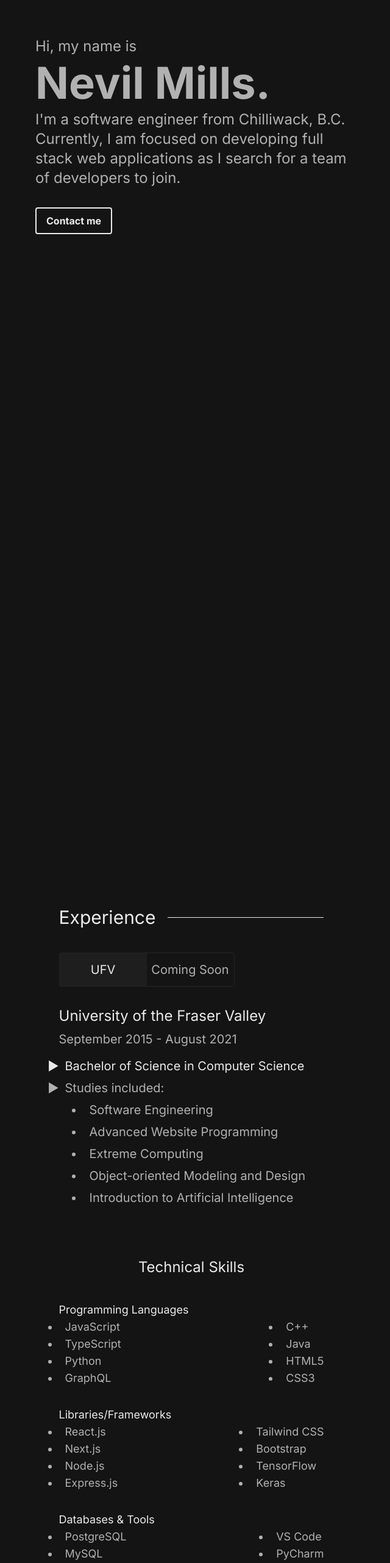
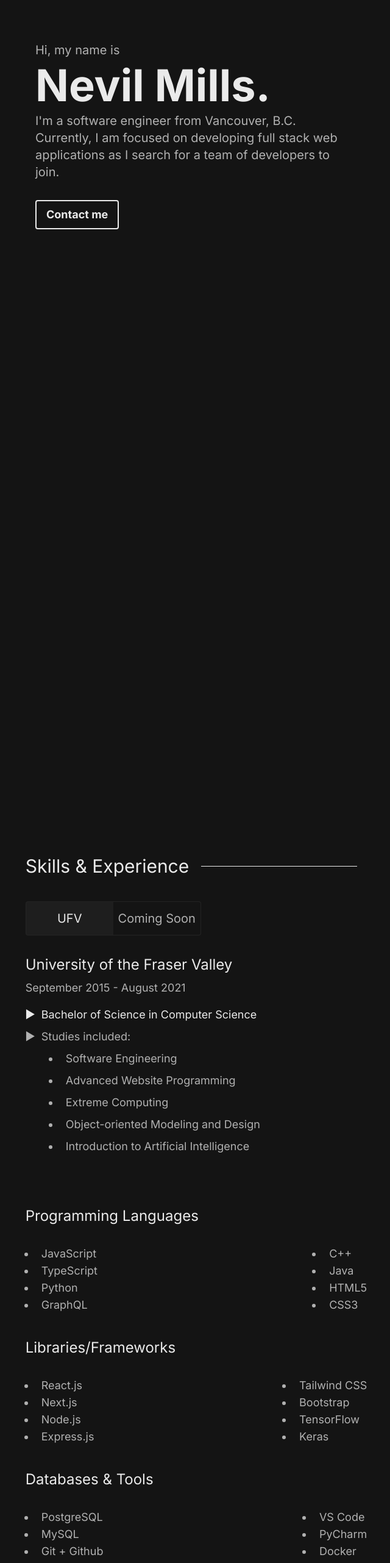
Before and after one commit to nevilmills/portfolio, a Next.js app: page / in a window 1280 px wide. Shown: the part 234-2797 px from the top of the page at 61% size, without its empty margins (326-966 px from the left). Built offline with nearby package versions, Linux system fonts and the light colour scheme.

Commit message:
Update: styling and font sizes

```diff
--- a/components/Education.tsx
+++ b/components/Education.tsx
@@ -2,14 +2,14 @@ import React from "react";
 
 export const Education: React.FC<{}> = ({}) => {
   return (
-    <div className="mt-8 primaryText text-xl">
+    <div className="mt-8 primaryText">
       <h4 className="text-2xl subheading">University of the Fraser Valley</h4>
       <p className="mt-2">September 2015 - August 2021</p>
-      <ul className="arrow-list list-disc space-y-2 mt-4">
+      <ul className="arrow-list list-disc space-y-2 mt-4 ml-4">
         <li className="subheading">Bachelor of Science in Computer Science</li>
         <li>Studies included:</li>
       </ul>
-      <ul className="list-disc ml-10 mt-2 space-y-2">
+      <ul className="list-disc ml-14 mt-2 space-y-2">
         <li>Software Engineering</li>
         <li>Advanced Website Programming</li>
         <li>Extreme Computing</li>
--- a/components/TechnicalSkills.tsx
+++ b/components/TechnicalSkills.tsx
@@ -20,11 +20,11 @@ export const TechnicalSkills: React.FC<TechnicalSkillsProps> = ({}) => {
 
   return (
     <div>
-      <h3 className="subheading text-2xl mb-2 text-center">Technical Skills</h3>
-      <div className="skills-list space-y-8 mt-10">
+      {/* <h3 className="subheading text-2xl mb-2 text-center">Technical Skills</h3> */}
+      <div className="skills-list space-y-10 mt-10">
         <div className="skills-list-item">
           <h4 className="skills-list-heading">Programming Languages</h4>
-          <div className="flex justify-between w-full">
+          <div className="flex justify-between w-full ml-4">
             <ul className="list-disc">
               <li>JavaScript</li>
               <li>TypeScript</li>
@@ -41,7 +41,7 @@ export const TechnicalSkills: React.FC<TechnicalSkillsProps> = ({}) => {
         </div>
         <div className="skills-list-item">
           <h4 className="skills-list-heading">Libraries/Frameworks</h4>
-          <div className="flex justify-between w-full">
+          <div className="flex justify-between w-full ml-4">
             <ul className="list-disc">
               <li>React.js</li>
               <li>Next.js</li>
@@ -58,7 +58,7 @@ export const TechnicalSkills: React.FC<TechnicalSkillsProps> = ({}) => {
         </div>
         <div className="skills-list-item">
           <h4 className="skills-list-heading">Databases & Tools</h4>
-          <div className="flex justify-between w-full">
+          <div className="flex justify-between w-full ml-4">
             <ul className="list-disc">
               <li>PostgreSQL</li>
               <li>MySQL</li>
--- a/components/sections/About.tsx
+++ b/components/sections/About.tsx
@@ -17,7 +17,7 @@ export const About: React.FC<AboutProps> = ({}) => {
       <div data-aos="fade-up">
         <SectionHeader text="About Me" />
         <div className="flex mt-10">
-          <div className="max-w-xl space-y-4 primaryText antialiased text-xl">
+          <div className="max-w-xl space-y-4 primaryText antialiased text-lg">
             <p>
               Hello! My name is Nevil and I enjoy building web applications. I'm
               a recent graduate from the University of the Fraser Valley
--- a/components/sections/Contact.tsx
+++ b/components/sections/Contact.tsx
@@ -13,15 +13,15 @@ export const Contact: React.FC<ContactProps> = ({}) => {
   return (
     <section id="contact">
       <div
-        className="flex flex-col items-center py-28 space-y-10 primaryText text-xl"
+        className="flex flex-col items-center py-28 primaryText text-lg"
         data-aos="fade-up"
       >
-        <h3 className="subheading text-4xl mb-2 text-center">Get In Touch</h3>
-        <p className="max-w-md text-center">
-          Feel free to send me an email about new opportunities, feedback on my
-          portfolio, or even just to say hi!
+        <h3 className="subheading text-4xl text-center mb-5">Get In Touch</h3>
+        <p className="max-w-md text-center mb-8">
+          If you are looking to connect, my inbox is always open. Feel free to
+          email me about new opportunities, feedback on my portfolio, or just to
+          say hi!
         </p>
-        <p>I'm always open to connecting with like-minded people.</p>
         <button className="btn btn-darkliver">Reach Out</button>
       </div>
     </section>
--- a/components/sections/Experience.tsx
+++ b/components/sections/Experience.tsx
@@ -14,15 +14,15 @@ export const Experience: React.FC<ExperienceProps> = ({}) => {
   return (
     <section id="experience" className="flex flex-col items-center py-28">
       <div>
-        <SectionHeader text="Experience" />
+        <SectionHeader text="Skills & Experience" />
         <div className="mt-10">
           <div className="min-w-[380px] min-h-[420px]">
             <TabContainer tabs={tabs} active={active} setActive={setActive} />
             {active === tabs[0] ? (
               <Education />
             ) : (
-              <div className="mt-8 primaryText text-xl">
-                <span className="block mb-4">
+              <div className="mt-8 primaryText text-xl text-center">
+                <span className="block pt-4 mb-4">
                   Currently seeking a full-time opportunity.
                 </span>
                 <a className="highlightedText" href="/#projects">
--- a/components/sections/Introduction.tsx
+++ b/components/sections/Introduction.tsx
@@ -10,18 +10,18 @@ export const Introduction: React.FC<{}> = ({}) => {
   return (
     <section className="flex flex-col justify-center min-h-screen items-center w-full">
       <div className="max-w-lg space-y-2 primaryText">
-        <h1 data-aos="fade-down" className="text-2xl">
+        <h1 data-aos="fade-down" className="text-xl ">
           Hi, my name is
         </h1>
         <h2
           data-aos="fade-down"
           data-aos-delay="50"
-          className="text-7xl  font-bold"
+          className="text-7xl font-bold text-offwhite"
         >
           Nevil Mills.
         </h2>
-        <p data-aos="fade-down" data-aos-delay="100" className="text-2xl">
-          I'm a software engineer from Chilliwack, B.C. Currently, I am focused
+        <p data-aos="fade-down" data-aos-delay="100" className="text-xl">
+          I'm a software engineer from Vancouver, B.C. Currently, I am focused
           on developing full stack web applications as I search for a team of
           developers to join.
         </p>
--- a/styles/globals.css
+++ b/styles/globals.css
@@ -60,7 +60,7 @@
   }
 
   .primaryText {
-    @apply text-lightGrey antialiased;
+    @apply text-lightGrey text-lg antialiased;
   }
 
   .highlighted {
@@ -76,7 +76,7 @@
   }
 
   .skills-list-heading {
-    @apply text-offwhite;
+    @apply text-offwhite text-2xl mb-8;
   }
 
   /* ... */
```
